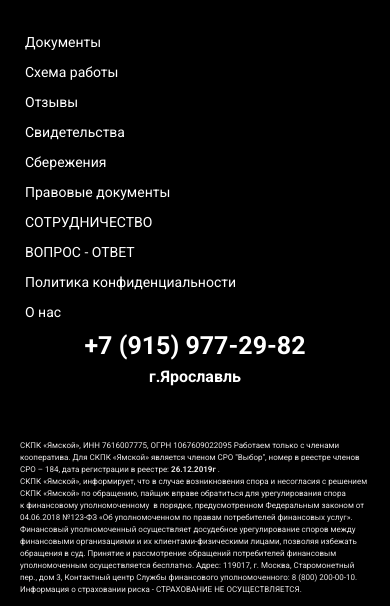
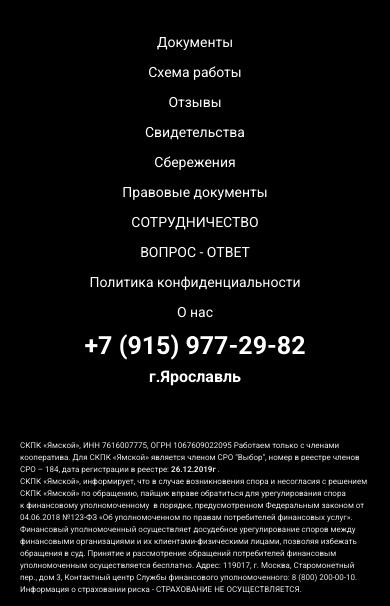
Before and after one commit to VladislavHo/kwork__testing-app, a plain HTML site: page public_html/index.html in a window 390 px wide. Shown: the part 11017-11623 px from the top of the page. Drawn offline with nearby package versions, Linux system fonts and the light colour scheme; a script that the page names is missing.

Commit message:
fix: fix footer

```diff
--- a/public_html/css/footer.css
+++ b/public_html/css/footer.css
@@ -44,6 +44,9 @@
 
     padding: 10px 0 20px;
   }
+  .footer__link li{
+    text-align: center;
+  }
   .footer-info p{
     max-width: 500px;
   }
```
